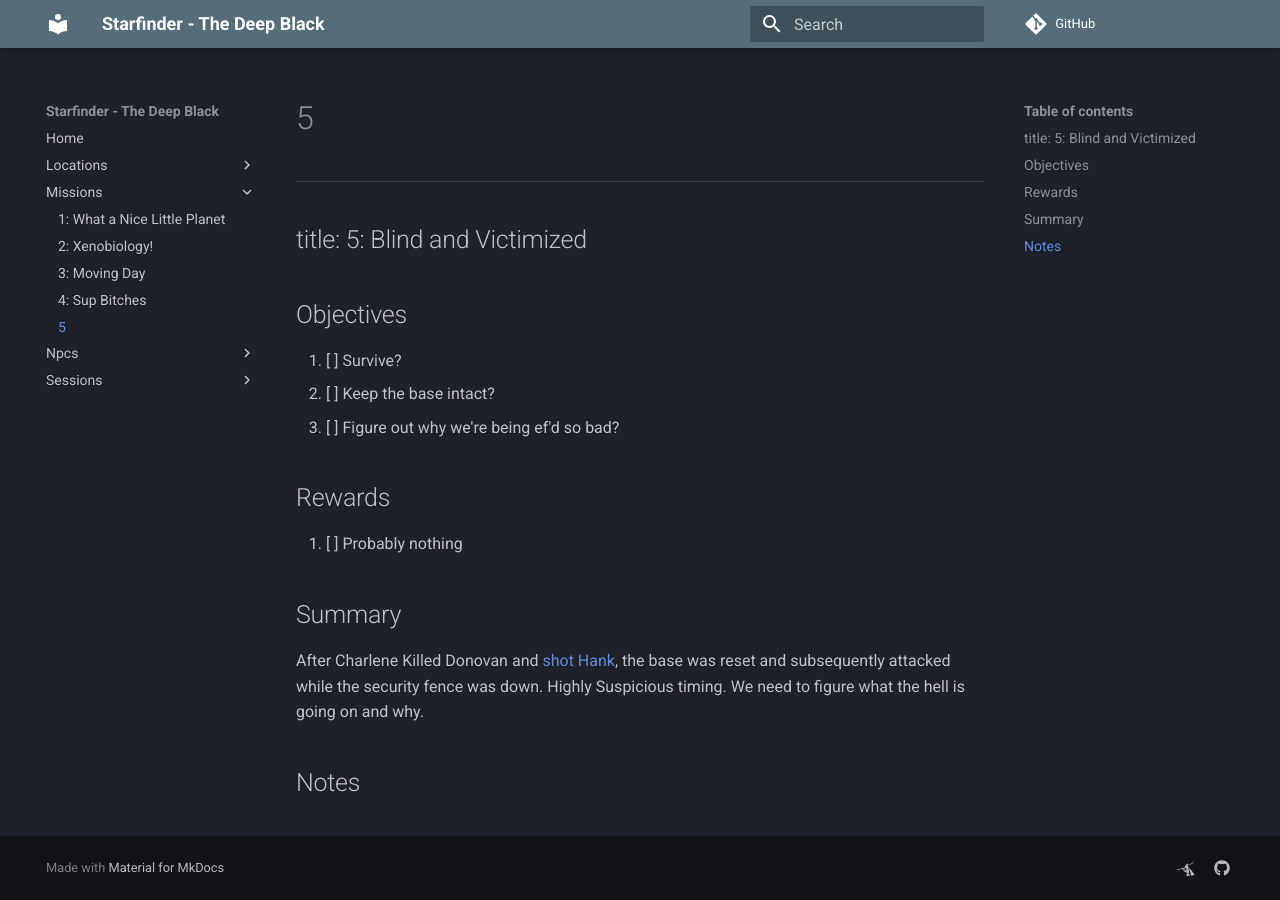
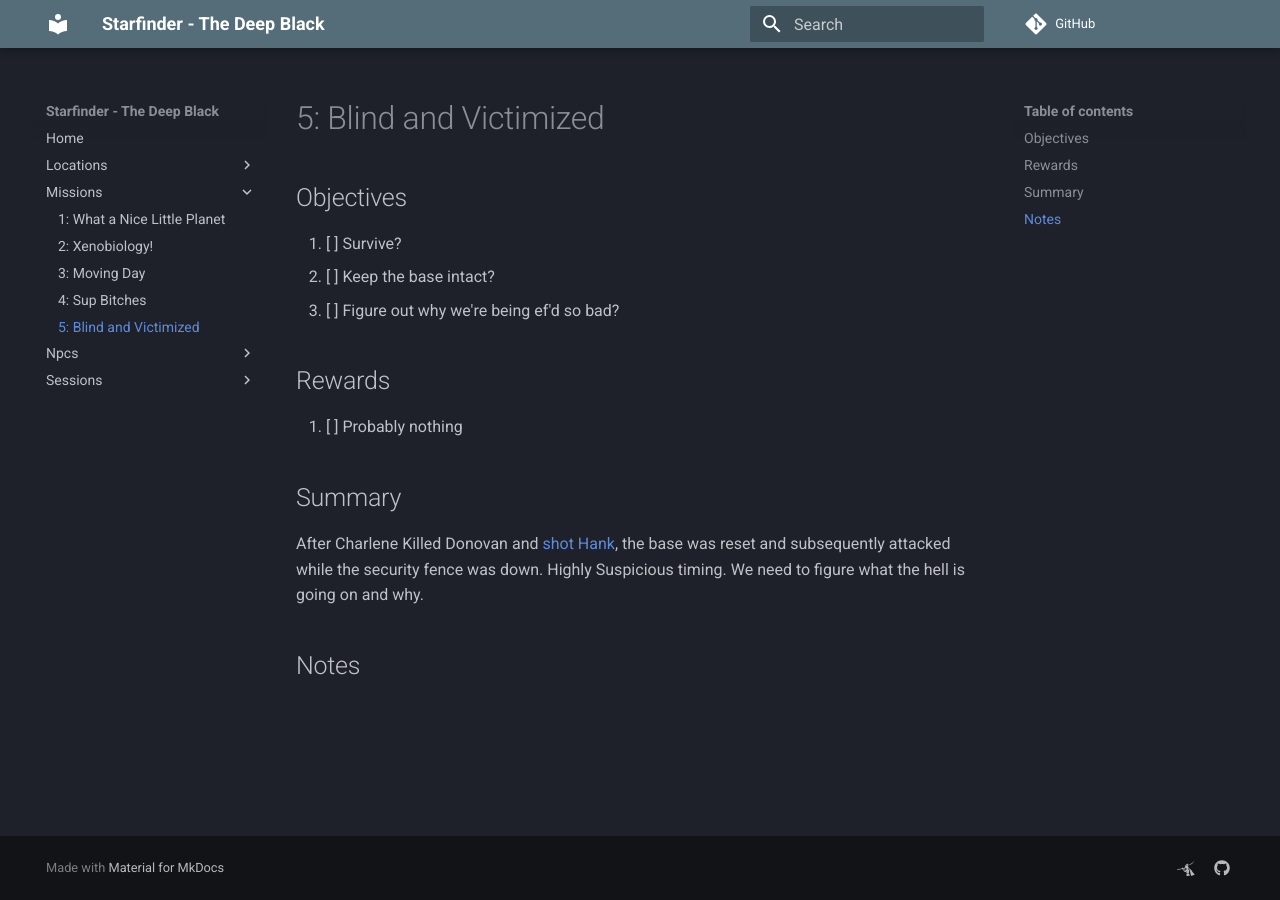
Before and after one commit to Lodrus/starfinder-the-deep-black, an MkDocs documentation site: the page built from docs/missions/5.md, in a window 1280 px wide. Built offline with MkDocs 1.6.1 and Material for MkDocs 9.7.7, drawn with Linux system fonts in a browser that asks for light colours; comment, search, counter and statistics services are not loaded.

Commit message:
Update 5.md

```diff
--- a/docs/missions/5.md
+++ b/docs/missions/5.md
@@ -1,5 +1,5 @@
 ---
-title: 5: Blind and Victimized
+title: "5: Blind and Victimized"
 ---
 
 ## Objectives
```
